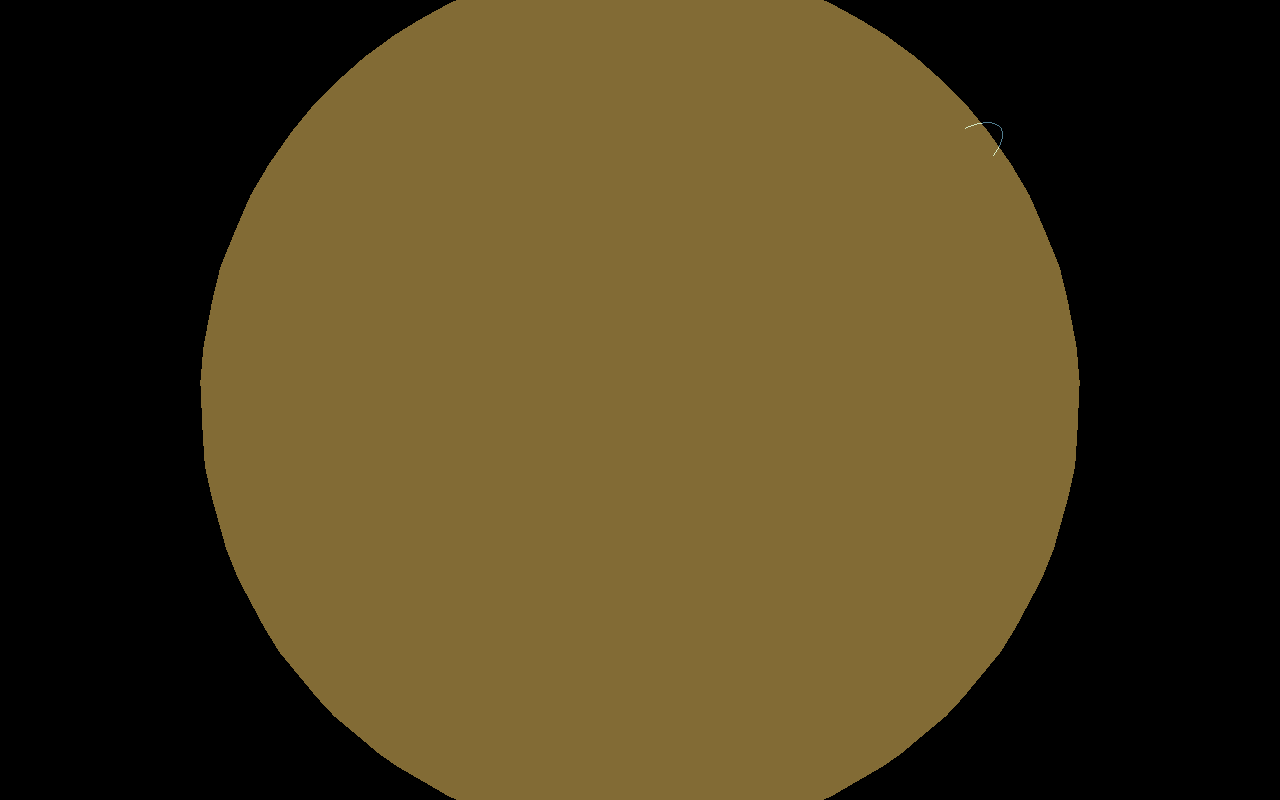
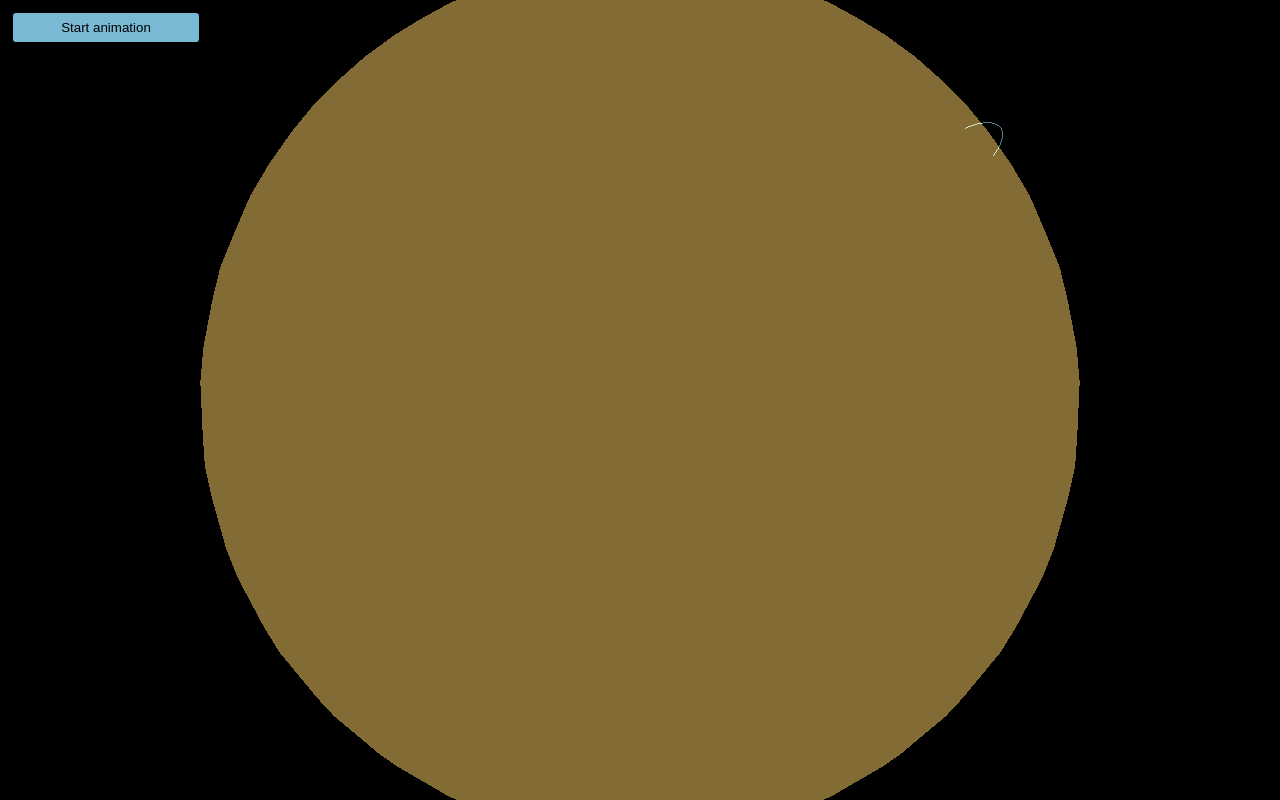
Before and after one commit to AntoineJOULIA/flight-path-3D, a website built with Vite: page index.html in a window 1280 px wide. Built offline with nearby package versions, Linux system fonts and the light colour scheme; animation ran at ten frames a second.

Commit message:
Create a button to toggle animation loop

```diff
--- a/index.html
+++ b/index.html
@@ -11,6 +11,7 @@
 </head>
 
 <body>
+  <button><span>Start</span> animation</button>
   <div id="scene-container"></div>
 </body>
 
--- a/style.css
+++ b/style.css
@@ -21,6 +21,27 @@ h1 {
   z-index: 1;
 }
 
+button {
+  position: absolute;
+  z-index: 1;
+  top: 1em;
+  left: 1em;
+  background-color: skyblue;
+  border: none;
+  padding-block: 0.5em;
+  padding-inline: 1em;
+  border-radius: 0.25em;
+  min-width: 25ch;
+  opacity: 0.9;
+}
+button:hover {
+  cursor: pointer;
+  opacity: 1;
+}
+button:active {
+  transform: translateY(2px);
+}
+
 #scene-container {
   /* tell our scene container to take up the full page */
   position: absolute;
```
